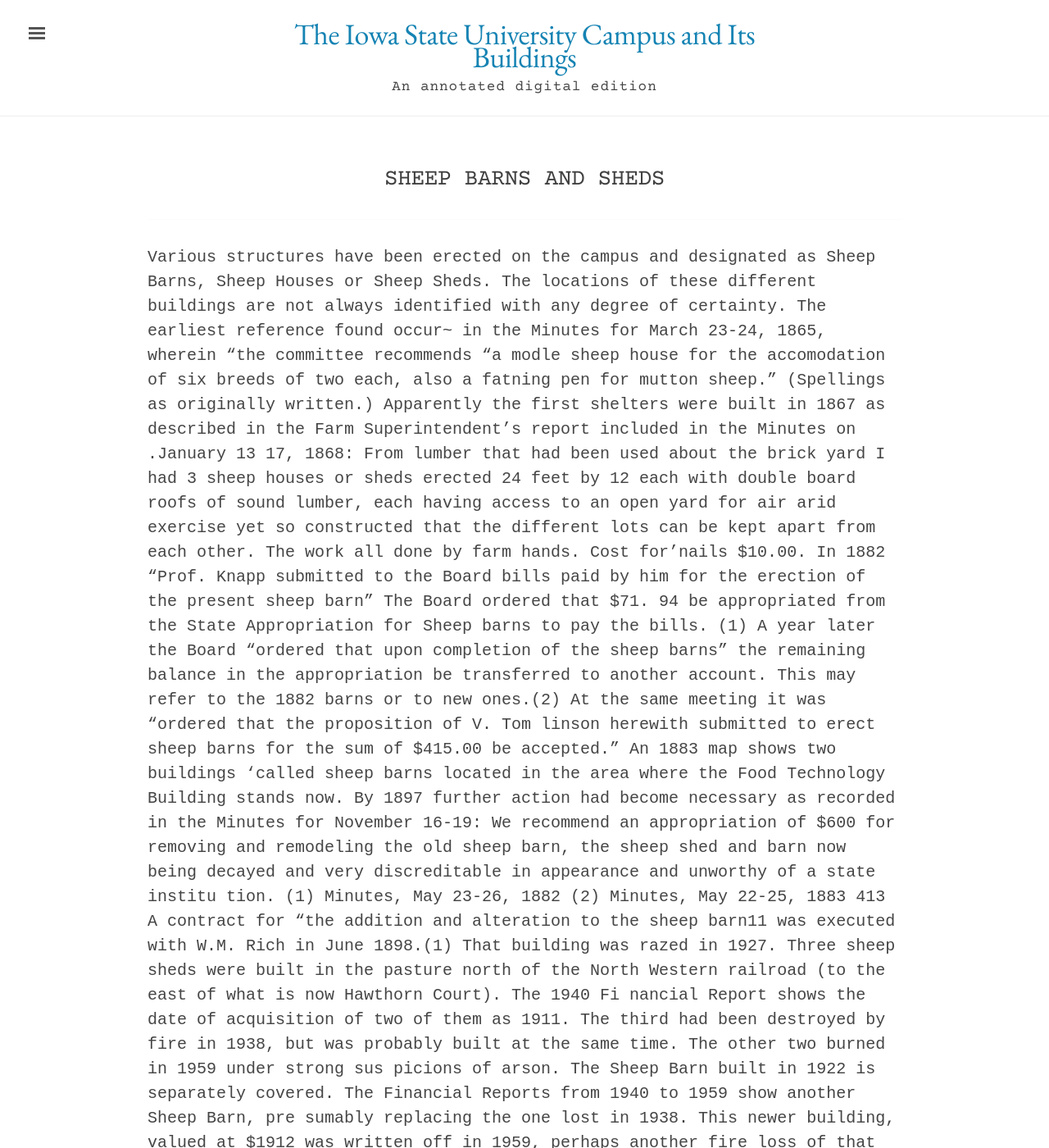
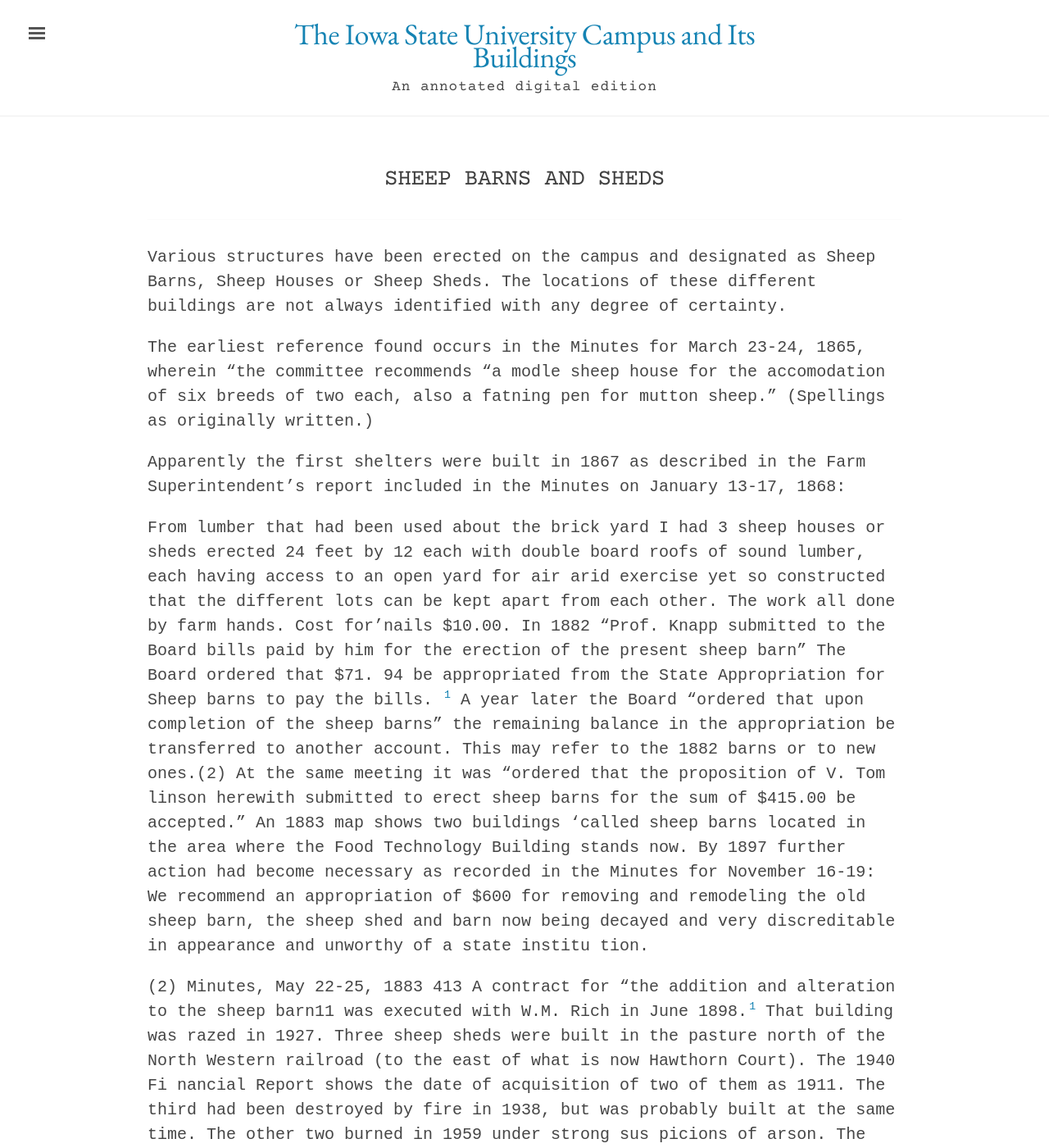
Before and after one commit to emanderson811/day-edition, a Jekyll site: the page built from _texts/buildings/196day-sheep-barns-sheds.md, in a window 1280 px wide and 1400 px high. Shown: the whole window at 82% size. Built offline with Jekyll 4.4.1, drawn with Linux system fonts in a browser that asks for light colours; some of the changed text lies outside the part shown.

Commit message:
Update 196day-sheep-barns-sheds.md

```diff
--- a/_texts/buildings/196day-sheep-barns-sheds.md
+++ b/_texts/buildings/196day-sheep-barns-sheds.md
@@ -15,18 +15,23 @@
 ---
 
 Various structures have been erected on the campus and designated as Sheep Barns, Sheep Houses or Sheep Sheds. The locations of these different buildings are not always identified with any degree of certainty.
-The earliest reference found occur~ in the Minutes for March 23-24, 1865, wherein "the committee recommends "a modle sheep house for the accomodation of six breeds of two each, also a fatning pen for mutton sheep." (Spellings as originally written.)
-Apparently the first shelters were built in 1867 as described in the Farm Superintendent's report included in the Minutes on .January 13 17, 1868:
+
+The earliest reference found occurs in the Minutes for March 23-24, 1865, wherein "the committee recommends "a modle sheep house for the accomodation of six breeds of two each, also a fatning pen for mutton sheep." (Spellings as originally written.)
+
+Apparently the first shelters were built in 1867 as described in the Farm Superintendent's report included in the Minutes on January 13-17, 1868:
+
 From lumber that had been used about the brick yard I had 3 sheep houses or sheds erected 24 feet by 12 each with double board roofs of sound lumber, each having access to an open yard for air arid exercise yet so constructed that the different lots can be kept apart from each other. The work all done by farm hands. Cost for'nails $10.00.
-In 1882 "Prof. Knapp submitted to the Board bills paid by him for the erection of the present sheep barn" The Board ordered that $71. 94 be appropriated from the State Appropriation for Sheep barns to pay the bills. (1)
+In 1882 "Prof. Knapp submitted to the Board bills paid by him for the erection of the present sheep barn" The Board ordered that $71. 94 be appropriated from the State Appropriation for Sheep barns to pay the bills. [^fn1]
 A year later the Board "ordered that upon completion of the sheep barns" the remaining balance in the appropriation be transferred to another account. This may refer to the 1882 barns or to new ones.(2) At the same meeting it was "ordered that the proposition of V. Tom linson herewith submitted to erect sheep barns for the sum of $415.00 be accepted."
 An 1883 map shows two buildings 'called sheep barns located in the area where the Food Technology Building stands now.
 By 1897 further action had become necessary as recorded in the Minutes for November 16-19:
 We recommend an  appropriation of $600 for removing and remodeling the old sheep barn, the sheep shed and barn now being decayed and very discreditable in appearance and unworthy of a state institu tion.
-(1) Minutes, May 23-26, 1882
+
+[^fn1]: Minutes, May 23-26, 1882
+
 (2) Minutes, May 22-25, 1883
 413
-A contract for "the addition and alteration to the sheep barn11 was executed with W.M. Rich in June 1898.(1) That building was razed in 1927.
+A contract for "the addition and alteration to the sheep barn11 was executed with W.M. Rich in June 1898.[^fn1] That building was razed in 1927.
 Three sheep sheds were built in the pasture north of the North Western railroad (to the east of what is now Hawthorn Court). The 1940 Fi nancial Report shows the date of acquisition of two of them as 1911. The third had been destroyed by fire in 1938, but was probably built at the same time. The other two burned in 1959 under strong sus picions of arson.
 The Sheep Barn built in 1922 is separately covered.
 The Financial Reports from 1940 to 1959 show another Sheep Barn, pre sumably replacing the one lost in 1938. This newer building, valued at $1912 was written off in 1959, perhaps another fire loss of that year.
```
